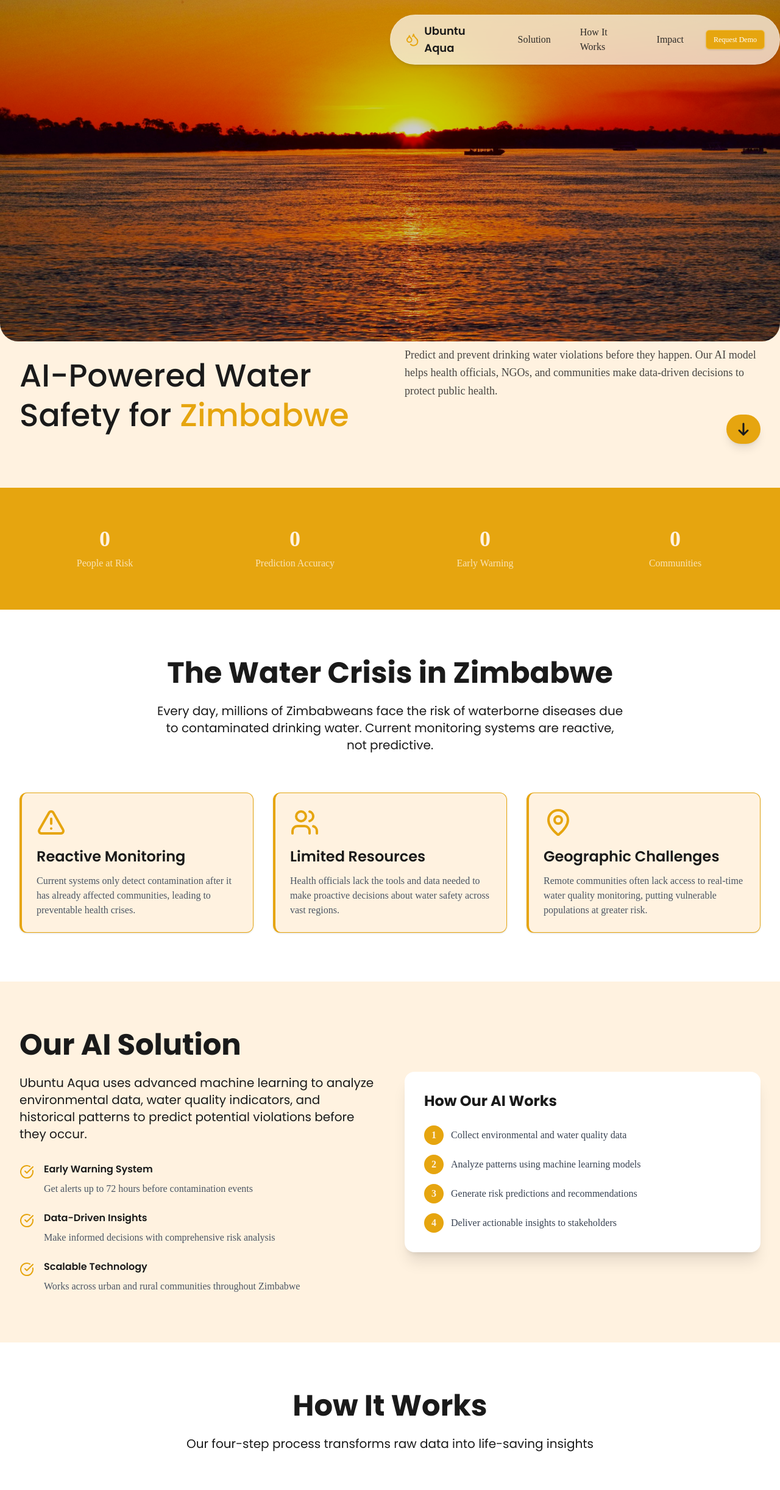
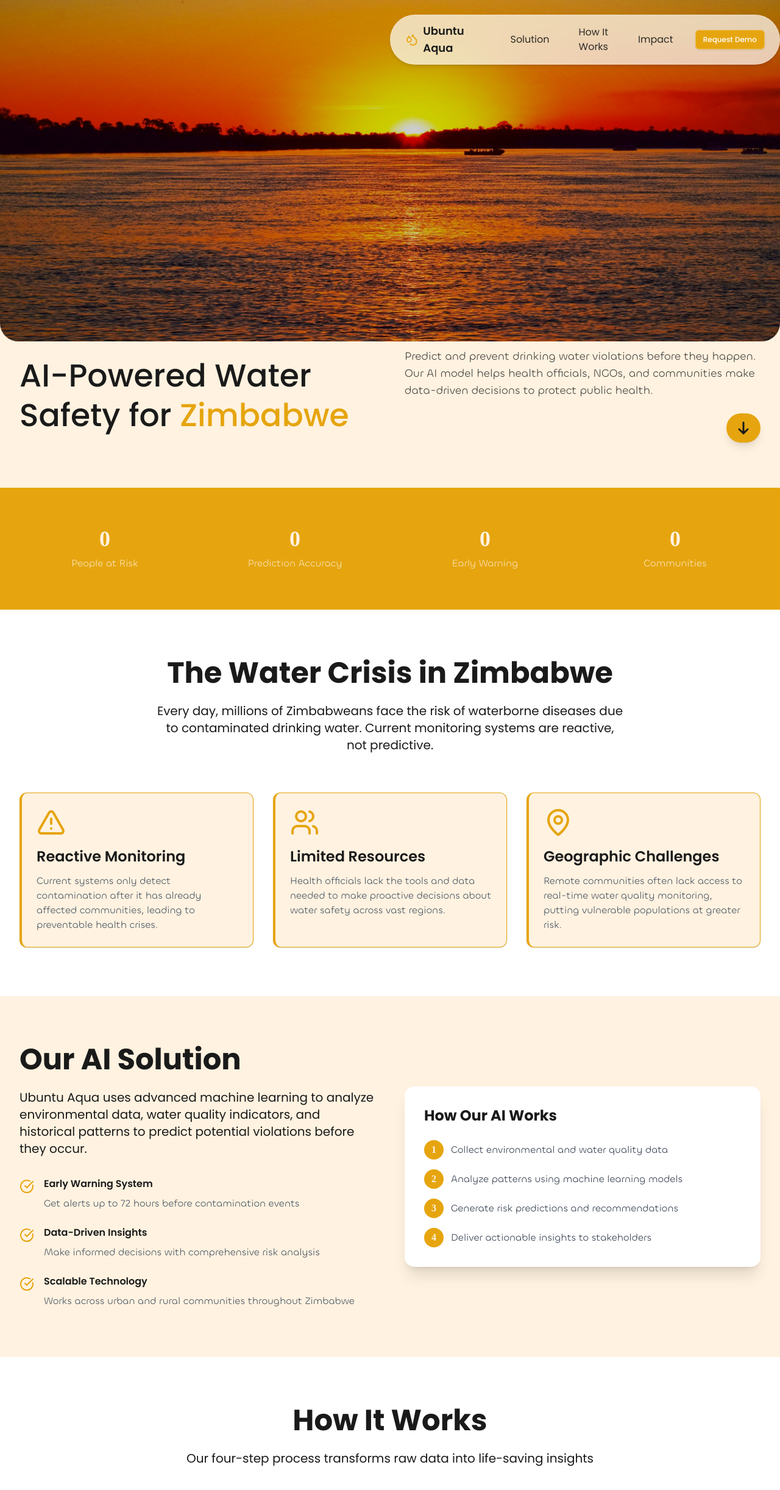
Before and after one commit to keith-ufumeli/ubuntu-aqua, a Next.js app: page / in a window 1280 px wide. Shown: the top 2444 px of the page at 61% size. Built offline with nearby package versions, Linux system fonts and the light colour scheme.

Commit message:
Refactor typography across the application to incorporate the 'Chillax' font. Update Tailwind CSS configuration to include 'Chillax' as the primary font for body text and adjust component styles to utilize the new font for improved readability and consistency.

```diff
--- a/src/app/globals.css
+++ b/src/app/globals.css
@@ -7,6 +7,17 @@
 @font-face {
   font-family: 'Poppins';
   font-display: swap;
+}
+
+/* Chillax font faces */
+@font-face {
+  font-family: 'Chillax';
+  src: url('/Fonts/WEB/fonts/Chillax-Variable.woff2') format('woff2'),
+       url('/Fonts/WEB/fonts/Chillax-Variable.woff') format('woff'),
+       url('/Fonts/WEB/fonts/Chillax-Variable.ttf') format('truetype');
+  font-weight: 200 700;
+  font-display: swap;
+  font-style: normal;
 }
 
 @tailwind base;
@@ -138,7 +149,7 @@
   }
 
   .body-text {
-    @apply font-sans text-foreground/80 leading-relaxed;
+    @apply font-body text-foreground/80 leading-relaxed;
   }
 
   /* Additional typography utilities */
--- a/src/components/layout/Navigation.tsx
+++ b/src/components/layout/Navigation.tsx
@@ -63,7 +63,7 @@ export default function Navigation() {
             <div className="hidden md:flex items-center space-x-6">
               <motion.a
                 href="#solution"
-                className={`transition-colors duration-300 focus:outline-none focus:ring-2 focus:ring-primary focus:ring-offset-2 rounded-full px-3 py-1 ${
+                className={`font-heading transition-colors duration-300 focus:outline-none focus:ring-2 focus:ring-primary focus:ring-offset-2 rounded-full px-3 py-1 ${
                   isScrolled
                     ? 'text-foreground hover:text-primary'
                     : 'text-foreground/90 hover:text-foreground'
@@ -75,7 +75,7 @@ export default function Navigation() {
               </motion.a>
               <motion.a
                 href="#how-it-works"
-                className={`transition-colors duration-300 focus:outline-none focus:ring-2 focus:ring-primary focus:ring-offset-2 rounded-full px-3 py-1 ${
+                className={`font-heading transition-colors duration-300 focus:outline-none focus:ring-2 focus:ring-primary focus:ring-offset-2 rounded-full px-3 py-1 ${
                   isScrolled
                     ? 'text-foreground hover:text-primary'
                     : 'text-foreground/90 hover:text-foreground'
@@ -87,7 +87,7 @@ export default function Navigation() {
               </motion.a>
               <motion.a
                 href="#impact"
-                className={`transition-colors duration-300 focus:outline-none focus:ring-2 focus:ring-primary focus:ring-offset-2 rounded-full px-3 py-1 ${
+                className={`font-heading transition-colors duration-300 focus:outline-none focus:ring-2 focus:ring-primary focus:ring-offset-2 rounded-full px-3 py-1 ${
                   isScrolled
                     ? 'text-foreground hover:text-primary'
                     : 'text-foreground/90 hover:text-foreground'
@@ -106,7 +106,7 @@ export default function Navigation() {
                 <Button
                   size="sm"
                   className={`
-                    transition-all duration-300 focus:outline-none focus:ring-2 focus:ring-primary focus:ring-offset-2
+                    font-heading transition-all duration-300 focus:outline-none focus:ring-2 focus:ring-primary focus:ring-offset-2
                     ${isScrolled
                       ? 'bg-primary hover:bg-primary/90 text-primary-foreground'
                       : 'bg-primary hover:bg-white/30 text-white border border-white/30'
--- a/src/components/sections/CTA.tsx
+++ b/src/components/sections/CTA.tsx
@@ -8,7 +8,7 @@ export default function CTA() {
         <h2 className="heading-primary mb-6 text-white">
           Ready to Transform Water Safety?
         </h2>
-        <p className="text-xl text-primary-foreground/80 mb-8 max-w-2xl mx-auto">
+        <p className="text-xl text-primary-foreground/80 mb-8 max-w-2xl mx-auto font-body">
           Join us in protecting communities across Zimbabwe with AI-powered
           water safety predictions. Request a demo to see how Ubuntu Aqua
           can work for your organization.
--- a/src/components/sections/Hero.tsx
+++ b/src/components/sections/Hero.tsx
@@ -76,7 +76,7 @@ export default function Hero() {
             {/* Right side - Description and Scroll Button */}
             <div className="space-y-6 flex flex-col justify-between h-full">
               <motion.p
-                className="hero-subtitle text-lg text-foreground/80 leading-relaxed"
+                className="hero-subtitle text-lg body-text"
                 initial={{ opacity: 0, y: 30 }}
                 animate={{ opacity: 1, y: 0 }}
                 transition={{ duration: 0.8, delay: 0.3, ease: [0.25, 0.46, 0.45, 0.94] }}
--- a/src/components/sections/Problem.tsx
+++ b/src/components/sections/Problem.tsx
@@ -21,7 +21,7 @@ export default function Problem() {
             <CardContent className="p-6">
               <AlertTriangle className="h-12 w-12 text-accent mb-4" />
               <h3 className="heading-tertiary mb-3">Reactive Monitoring</h3>
-              <p className="text-gray-600">
+              <p className="text-gray-600 font-body">
                 Current systems only detect contamination after it has already affected communities,
                 leading to preventable health crises.
               </p>
@@ -32,7 +32,7 @@ export default function Problem() {
             <CardContent className="p-6">
               <Users className="h-12 w-12 text-accent mb-4" />
               <h3 className="heading-tertiary mb-3">Limited Resources</h3>
-              <p className="text-gray-600">
+              <p className="text-gray-600 font-body">
                 Health officials lack the tools and data needed to make proactive decisions
                 about water safety across vast regions.
               </p>
@@ -43,7 +43,7 @@ export default function Problem() {
             <CardContent className="p-6">
               <MapPin className="h-12 w-12 text-accent mb-4" />
               <h3 className="heading-tertiary mb-3">Geographic Challenges</h3>
-              <p className="text-gray-600">
+              <p className="text-gray-600 font-body">
                 Remote communities often lack access to real-time water quality monitoring,
                 putting vulnerable populations at greater risk.
               </p>
--- a/src/components/sections/Solution.tsx
+++ b/src/components/sections/Solution.tsx
@@ -20,7 +20,7 @@ export default function Solution() {
                 <CheckCircle className="h-6 w-6 text-accent mt-1 flex-shrink-0" />
                 <div>
                   <h3 className="font-semibold text-foreground mb-2">Early Warning System</h3>
-                  <p className="text-gray-600">Get alerts up to 72 hours before contamination events</p>
+                  <p className="text-gray-600 font-body">Get alerts up to 72 hours before contamination events</p>
                 </div>
               </div>
 
@@ -28,7 +28,7 @@ export default function Solution() {
                 <CheckCircle className="h-6 w-6 text-accent mt-1 flex-shrink-0" />
                 <div>
                   <h3 className="font-semibold text-foreground mb-2">Data-Driven Insights</h3>
-                  <p className="text-gray-600">Make informed decisions with comprehensive risk analysis</p>
+                  <p className="text-gray-600 font-body">Make informed decisions with comprehensive risk analysis</p>
                 </div>
               </div>
 
@@ -36,7 +36,7 @@ export default function Solution() {
                 <CheckCircle className="h-6 w-6 text-accent mt-1 flex-shrink-0" />
                 <div>
                   <h3 className="font-semibold text-foreground mb-2">Scalable Technology</h3>
-                  <p className="text-gray-600">Works across urban and rural communities throughout Zimbabwe</p>
+                  <p className="text-gray-600 font-body">Works across urban and rural communities throughout Zimbabwe</p>
                 </div>
               </div>
             </div>
@@ -48,19 +48,19 @@ export default function Solution() {
               <div className="space-y-4">
                 <div className="flex items-center space-x-3">
                   <div className="w-8 h-8 bg-primary text-primary-foreground rounded-full flex items-center justify-center font-bold">1</div>
-                  <span className="text-gray-700">Collect environmental and water quality data</span>
+                  <span className="text-gray-700 font-body">Collect environmental and water quality data</span>
                 </div>
                 <div className="flex items-center space-x-3">
                   <div className="w-8 h-8 bg-primary text-primary-foreground rounded-full flex items-center justify-center font-bold">2</div>
-                  <span className="text-gray-700">Analyze patterns using machine learning models</span>
+                  <span className="text-gray-700 font-body">Analyze patterns using machine learning models</span>
                 </div>
                 <div className="flex items-center space-x-3">
                   <div className="w-8 h-8 bg-primary text-primary-foreground rounded-full flex items-center justify-center font-bold">3</div>
-                  <span className="text-gray-700">Generate risk predictions and recommendations</span>
+                  <span className="text-gray-700 font-body">Generate risk predictions and recommendations</span>
                 </div>
                 <div className="flex items-center space-x-3">
                   <div className="w-8 h-8 bg-primary text-primary-foreground rounded-full flex items-center justify-center font-bold">4</div>
-                  <span className="text-gray-700">Deliver actionable insights to stakeholders</span>
+                  <span className="text-gray-700 font-body">Deliver actionable insights to stakeholders</span>
                 </div>
               </div>
             </div>
--- a/src/components/sections/Stats.tsx
+++ b/src/components/sections/Stats.tsx
@@ -38,19 +38,19 @@ export default function Stats() {
         <div className="grid grid-cols-2 md:grid-cols-4 gap-8 text-center">
           <div>
             <div className="stat-number text-4xl font-bold mb-2" data-target="2.1M">0</div>
-            <div className="text-primary-foreground/80">People at Risk</div>
+            <div className="text-primary-foreground/80 font-body">People at Risk</div>
           </div>
           <div>
             <div className="stat-number text-4xl font-bold mb-2" data-target="95%">0</div>
-            <div className="text-primary-foreground/80">Prediction Accuracy</div>
+            <div className="text-primary-foreground/80 font-body">Prediction Accuracy</div>
           </div>
           <div>
             <div className="stat-number text-4xl font-bold mb-2" data-target="72h">0</div>
-            <div className="text-primary-foreground/80">Early Warning</div>
+            <div className="text-primary-foreground/80 font-body">Early Warning</div>
           </div>
           <div>
             <div className="stat-number text-4xl font-bold mb-2" data-target="150+">0</div>
-            <div className="text-primary-foreground/80">Communities</div>
+            <div className="text-primary-foreground/80 font-body">Communities</div>
           </div>
         </div>
       </div>
--- a/tailwind.config.js
+++ b/tailwind.config.js
@@ -95,10 +95,11 @@ module.exports = {
 				'950': '#5a3d28'
 			}
   		},
-  		fontFamily: {
-  			'sans': ['var(--font-inter)', 'system-ui', 'sans-serif'],
-  			'heading': ['var(--font-poppins)', 'system-ui', 'sans-serif'],
-  		}
+		fontFamily: {
+			'sans': ['Chillax', 'var(--font-inter)', 'system-ui', 'sans-serif'],
+			'body': ['Chillax', 'var(--font-inter)', 'system-ui', 'sans-serif'],
+			'heading': ['var(--font-poppins)', 'system-ui', 'sans-serif'],
+		}
   	}
   },
   plugins: [require("tailwindcss-animate")],
```
Also changed, not shown: src/components/layout/Footer.tsx (+6 -6 lines), src/components/sections/HowItWorks.tsx (+4 -4 lines), src/components/sections/Impact.tsx (+6 -6 lines).
